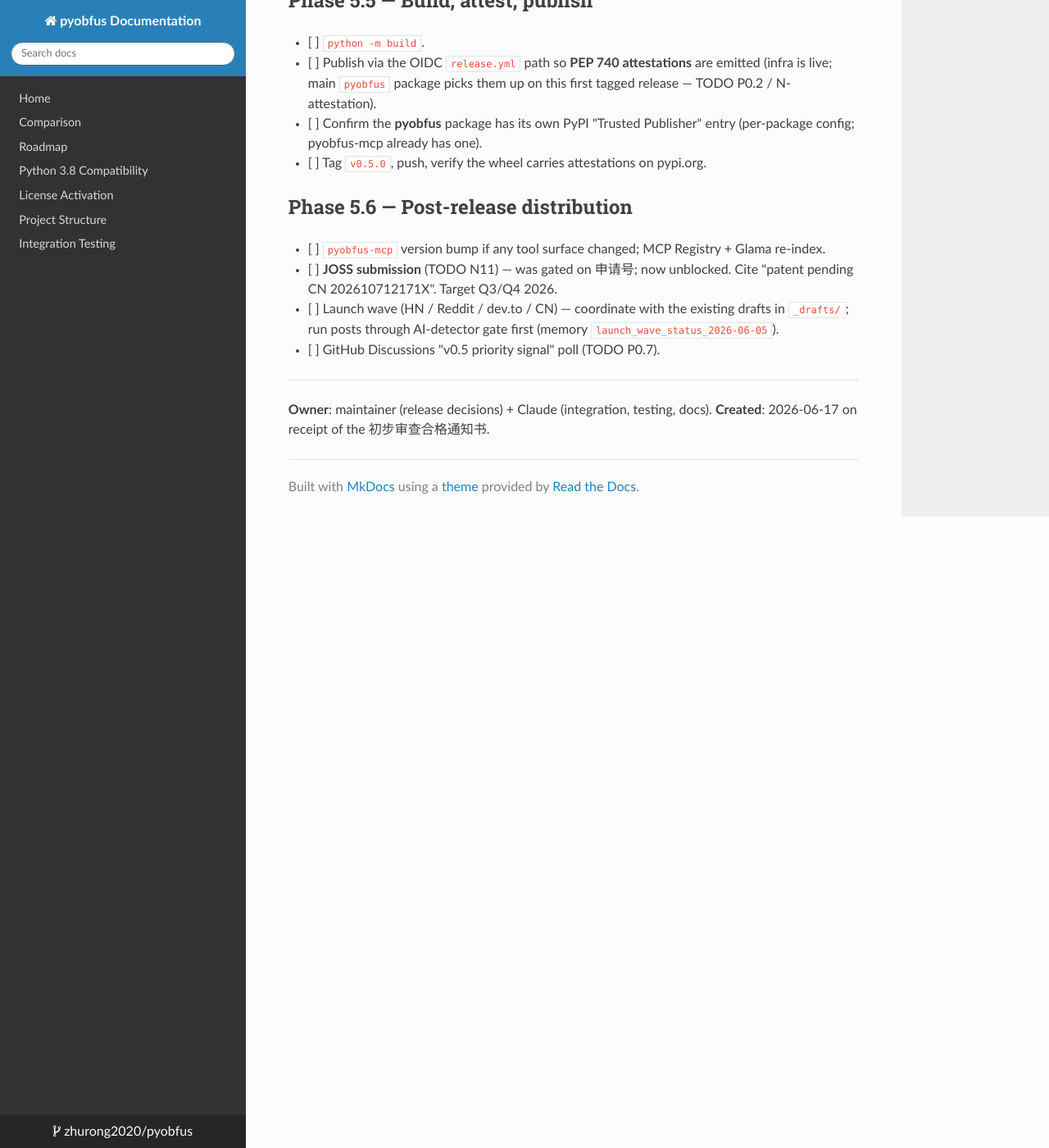
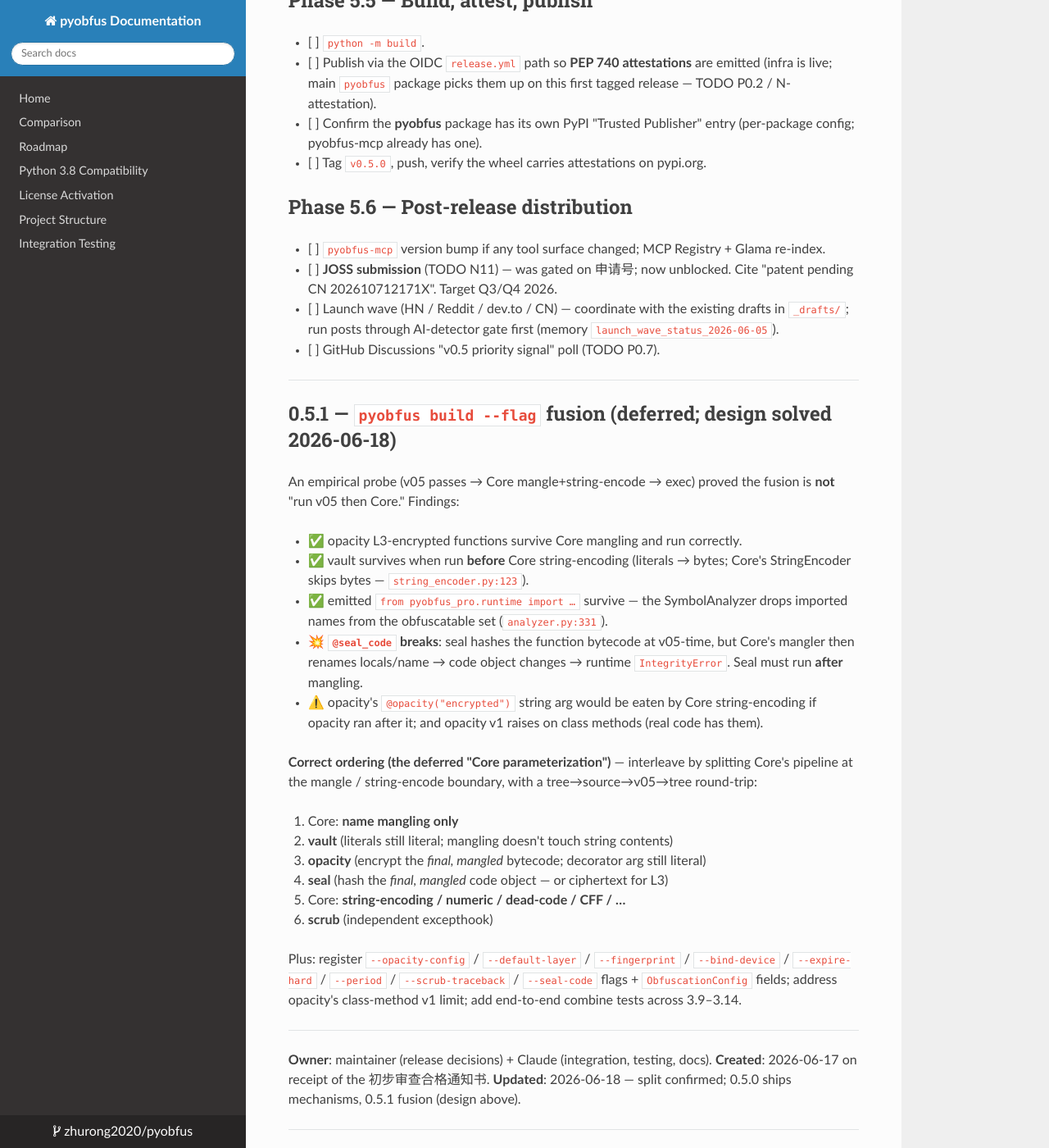
Before and after one commit to zhurong2020/pyobfus, an MkDocs documentation site: the page built from docs/V0.5_RELEASE_PLAN.md, in a window 1280 px wide and 1400 px high, scrolled down 2043 px. Shown: the whole window at 82% size. Built offline with MkDocs 1.6.1, drawn with Linux system fonts in a browser that asks for light colours; nearby versions of some CDN libraries.

Commit message:
docs(release): record 0.5.1 fusion design from empirical probe
Probe (v05 passes → Core mangle+string-encode → exec) showed naive
"v05-before-Core" breaks @seal_code (hash computed pre-mangle != post-mangle
code object). Correct interleaved order documented for 0.5.1:
Core-mangle → vault → opacity → seal → Core-stringencode/etc → scrub.

0.5.0 ships the mechanisms via API + pyobfus-unscrub + standalone passes
(split confirmed 2026-06-18); fusion is 0.5.1.

Co-Authored-By: Claude Opus 4.8 (1M context) <noreply@anthropic.com>
Claude-Session: https://claude.ai/code/session_01DQXakWkcQp4RvUfNxtTEDd

```diff
--- a/docs/V0.5_RELEASE_PLAN.md
+++ b/docs/V0.5_RELEASE_PLAN.md
@@ -102,5 +102,41 @@ Move `pyobfus-pro-dev/pyobfus_pro_v05/` into the public `pyobfus_pro/`.
 
 ---
 
+## 0.5.1 — `pyobfus build --flag` fusion (deferred; design solved 2026-06-18)
+
+An empirical probe (v05 passes → Core mangle+string-encode → exec) proved the
+fusion is **not** "run v05 then Core." Findings:
+
+- ✅ opacity L3-encrypted functions survive Core mangling and run correctly.
+- ✅ vault survives when run **before** Core string-encoding (literals → bytes;
+  Core's StringEncoder skips bytes — `string_encoder.py:123`).
+- ✅ emitted `from pyobfus_pro.runtime import …` survive — the SymbolAnalyzer
+  drops imported names from the obfuscatable set (`analyzer.py:331`).
+- 💥 **`@seal_code` breaks**: seal hashes the function bytecode at v05-time, but
+  Core's mangler then renames locals/name → code object changes → runtime
+  `IntegrityError`. Seal must run **after** mangling.
+- ⚠️ opacity's `@opacity("encrypted")` string arg would be eaten by Core
+  string-encoding if opacity ran after it; and opacity v1 raises on class
+  methods (real code has them).
+
+**Correct ordering (the deferred "Core parameterization")** — interleave by
+splitting Core's pipeline at the mangle / string-encode boundary, with a
+tree→source→v05→tree round-trip:
+
+1. Core: **name mangling only**
+2. **vault** (literals still literal; mangling doesn't touch string contents)
+3. **opacity** (encrypt the *final, mangled* bytecode; decorator arg still literal)
+4. **seal** (hash the *final, mangled* code object — or ciphertext for L3)
+5. Core: **string-encoding / numeric / dead-code / CFF / …**
+6. **scrub** (independent excepthook)
+
+Plus: register `--opacity-config` / `--default-layer` / `--fingerprint` /
+`--bind-device` / `--expire-hard` / `--period` / `--scrub-traceback` /
+`--seal-code` flags + `ObfuscationConfig` fields; address opacity's
+class-method v1 limit; add end-to-end combine tests across 3.9–3.14.
+
+---
+
 **Owner**: maintainer (release decisions) + Claude (integration, testing, docs).
 **Created**: 2026-06-17 on receipt of the 初步审查合格通知书.
+**Updated**: 2026-06-18 — split confirmed; 0.5.0 ships mechanisms, 0.5.1 fusion (design above).
```
